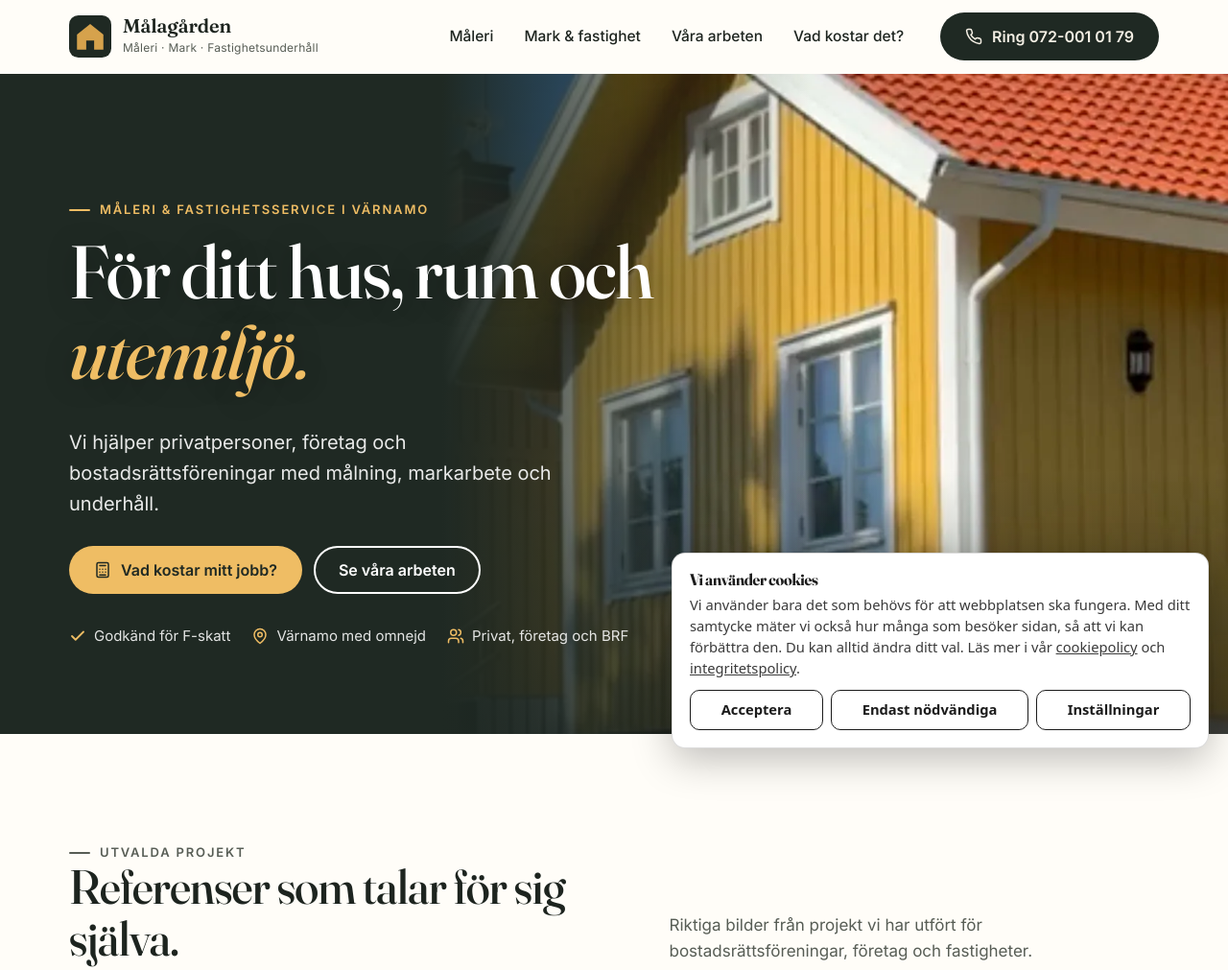
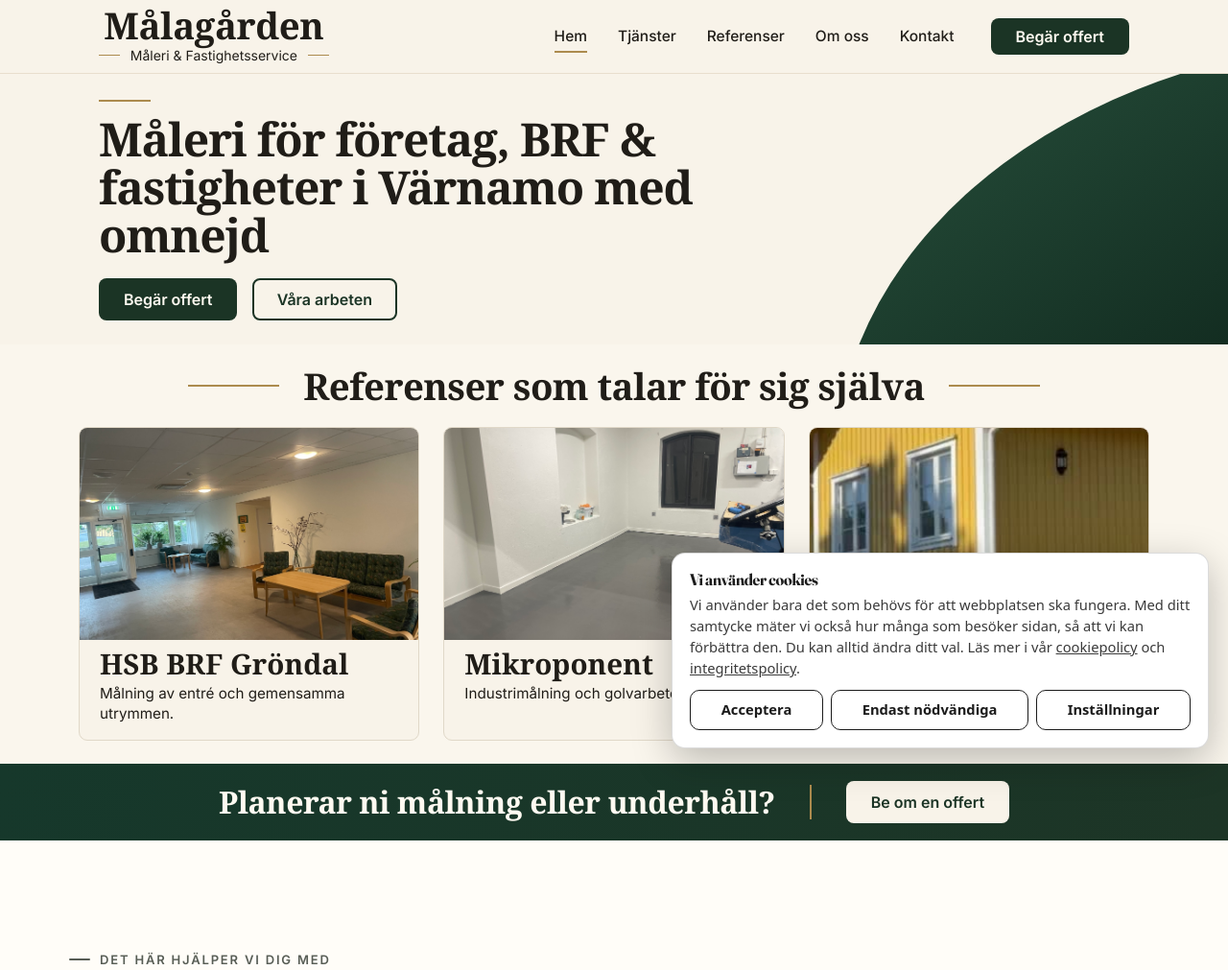
Before and after one commit to malagorden/malagorden.github.io, a plain HTML site: page index.html in a window 1280 px wide. Shown: the top 1011 px of the page at 96% size. Drawn offline with Linux system fonts and the light colour scheme.

Commit message:
Add files via upload

```diff
--- a/index.html
+++ b/index.html
@@ -19,52 +19,264 @@
 <script>document.documentElement.classList.remove('no-js')</script>
 <script type="application/ld+json">{"@context":"https://schema.org","@type":"HousePainter","name":"Målagården","url":"https://malagorden.se/","telephone":"+46720010179","email":"info@malagorden.se","image":"https://malagorden.se/gula-huset-1400.webp","areaServed":"Värnamo med omnejd","address":{"@type":"PostalAddress","addressLocality":"Värnamo","addressCountry":"SE"},"description":"Måleri, gipsning, spackling, golvläggning, markarbete och fastighetsservice i Värnamo med omnejd.","knowsAbout":["Invändig målning","Fasadmålning","Gipsning","Spackling","Golvläggning","Plattor och markarbete","Fastighetsservice"]}</script>
 <script defer src="/cookie.js"></script>
+<style>
+.home-header, .home-intro, .home-references, .home-offer {
+  --home-paper: #f8f3e9;
+  --home-ink: #201d18;
+  --home-green: #1b3425;
+  --home-gold: #ac8b4e;
+  --home-serif: Georgia, 'Times New Roman', serif;
+  color: var(--home-ink);
+}
+.home-header {
+  background: var(--home-paper);
+  border-bottom-color: #e8dece;
+}
+.home-header .hdr-in, .home-intro .wrap {
+  max-width: 1138px;
+}
+.home-header .home-brand {
+  display: grid;
+  gap: 1px;
+  justify-items: center;
+  color: var(--home-ink);
+}
+.home-header .home-brand strong {
+  font: 700 clamp(1.8rem, 3.3vw, 2.4rem)/1 var(--home-serif);
+}
+.home-header .home-brand small {
+  display: flex;
+  align-items: center;
+  gap: .7rem;
+  margin: 0;
+  color: inherit;
+  font-size: .875rem;
+  letter-spacing: 0;
+}
+.home-header .home-brand small::before, .home-header .home-brand small::after {
+  content: '';
+  width: 1.35rem;
+  height: 1px;
+  background: var(--home-gold);
+}
+.home-header .nav a {
+  position: relative;
+  border-radius: 6px;
+}
+.home-header .nav a[aria-current="page"] {
+  background: transparent;
+}
+.home-header .nav a[aria-current="page"]::after {
+  content: '';
+  position: absolute;
+  bottom: 5px;
+  inset-inline: 14px;
+  height: 2px;
+  background: var(--home-gold);
+}
+.home-button {
+  min-height: 44px;
+  border-radius: 8px;
+  padding: 0 24px;
+  background: var(--home-green);
+  color: #fffaf1;
+  font-size: 1rem;
+}
+.home-button:hover { background: #29503a; }
+.home-button-outline {
+  background: transparent;
+  border-color: var(--home-green);
+  color: var(--home-green);
+}
+.home-button-outline:hover { background: #ede7db; }
+.home-intro {
+  position: relative;
+  isolation: isolate;
+  overflow: hidden;
+  background: var(--home-paper);
+  padding: 27px 0 25px;
+}
+.home-intro::after {
+  content: '';
+  position: absolute;
+  z-index: -1;
+  inset: 0 0 0 auto;
+  width: 34%;
+  background: linear-gradient(145deg, #28513d, #132d21);
+  clip-path: ellipse(137% 158% at 143% 145%);
+}
+.home-intro h1 {
+  margin: 0 0 20px;
+  max-width: 790px;
+  font: 700 clamp(2.15rem, 3.94vw, 3rem)/1.04 var(--home-serif);
+  letter-spacing: -.025em;
+}
+.home-intro h1::before {
+  content: '';
+  display: block;
+  width: 3.4rem;
+  height: 2px;
+  margin-bottom: 14px;
+  background: var(--home-gold);
+}
+.home-actions {
+  display: flex;
+  flex-wrap: wrap;
+  gap: .95rem;
+}
+.home-references {
+  background: #faf6ed;
+  padding: 22px 0 24px;
+}
+.home-references > .wrap {
+  max-width: 1180px;
+}
+.home-references h2 {
+  display: flex;
+  align-items: center;
+  justify-content: center;
+  gap: clamp(14px, 2vw, 25px);
+  margin: 0 0 22px;
+  text-align: center;
+  font: 700 clamp(1.75rem, 3.1vw, 2.4rem)/1.1 var(--home-serif);
+}
+.home-references h2::before, .home-references h2::after {
+  content: '';
+  flex: 0 1 95px;
+  height: 2px;
+  background: var(--home-gold);
+}
+.home-projects {
+  display: grid;
+  grid-template-columns: repeat(3, minmax(0, 1fr));
+  gap: clamp(12px, 2vw, 25px);
+}
+.home-project {
+  display: flex;
+  flex-direction: column;
+  overflow: hidden;
+  padding: 0;
+  border: 1px solid #e0d8c8;
+  border-radius: 9px;
+  background: var(--home-paper);
+  color: inherit;
+  font: inherit;
+  text-align: left;
+  cursor: zoom-in;
+}
+.home-project:hover { border-color: var(--home-gold); }
+.home-project img {
+  width: 100%;
+  aspect-ratio: 8 / 5;
+  object-fit: cover;
+}
+.home-project:last-child img { object-position: center 42%; }
+.home-project-copy {
+  display: block;
+  padding: 9px clamp(12px, 1.75vw, 21px) 17px;
+  font-size: .95rem;
+  line-height: 1.35;
+}
+.home-project-copy strong {
+  display: block;
+  margin-bottom: 5px;
+  font: 700 clamp(1.25rem, 2.4vw, 1.85rem)/1.1 var(--home-serif);
+}
+.home-offer {
+  background: linear-gradient(105deg, #16382b, #1d3526);
+  color: #fffaf1;
+}
+.home-offer .wrap {
+  display: flex;
+  justify-content: center;
+  align-items: center;
+  gap: clamp(16px, 3vw, 36px);
+  padding-block: 18px;
+}
+.home-offer h2 {
+  margin: 0;
+  padding-inline-end: clamp(16px, 3vw, 36px);
+  border-inline-end: 2px solid var(--home-gold);
+  font: 700 clamp(1.4rem, 2.65vw, 2rem)/1.12 var(--home-serif);
+}
+.home-button-light, .home-button-light:hover {
+  background: var(--home-paper);
+  color: var(--home-green);
+}
+.home-offer .home-button { flex-shrink: 0; }
+@media (min-width: 901px) {
+  .home-header .hdr-cta { min-height: 38px; }
+}
+@media (max-width: 900px) {
+  .home-title-break { display: none; }
+  .home-intro h1 { max-width: 610px; }
+  .home-intro::after { width: 21%; }
+}
+@media (max-width: 640px) {
+  .home-intro::after { width: 11%; }
+  .home-projects { grid-template-columns: minmax(0, 1fr); }
+  .home-offer .wrap { flex-direction: column; text-align: center; }
+  .home-offer h2 { padding: 0; border: 0; }
+}
+</style>
 </head>
 <body>
 <a class="skip" href="#main"><!--ce:t1-->Hoppa till innehållet</a>
 
-<header class="hdr" id="hdr">
+<header class="hdr home-header" id="hdr">
   <div class="wrap hdr-in">
-    <a class="brand" href="/" aria-label="Målagården – startsida"><svg class="brand-mark" viewBox="0 0 64 64" aria-hidden="true"><rect width="64" height="64" rx="14" fill="#1f2923"/><path d="M12 29 32 13l20 16v23H38V38H26v14H12Z" fill="#d6a24c"/></svg><span><strong><!--ce:t2-->Målagården</strong><small><!--ce:t3-->Måleri · Mark · Fastighetsunderhåll</small></span></a>
-    <nav class="nav" id="nav" aria-label="Huvudmeny"><a href="/maleri.html"><!--ce:t4-->Måleri</a><a href="/mark-fastighet.html"><!--ce:t5-->Mark & fastighet</a><a href="/vara-arbeten.html"><!--ce:t6-->Våra arbeten</a><a href="/offert.html"><!--ce:t7-->Vad kostar det?</a></nav>
-    <a class="btn btn-dark hdr-cta" href="tel:+46720010179"><svg viewBox="0 0 24 24" fill="none" stroke="currentColor" stroke-width="2" stroke-linecap="round" stroke-linejoin="round" aria-hidden="true"><path d="M22 16.9v3a2 2 0 0 1-2.2 2 19.8 19.8 0 0 1-8.6-3.1 19.5 19.5 0 0 1-6-6A19.8 19.8 0 0 1 2.1 4.2 2 2 0 0 1 4.1 2h3a2 2 0 0 1 2 1.7c.1.9.4 1.8.7 2.7a2 2 0 0 1-.5 2.1L8 9.8a16 16 0 0 0 6 6l1.3-1.3a2 2 0 0 1 2.1-.4c.9.3 1.8.6 2.7.7a2 2 0 0 1 1.7 2Z"/></svg><span><!--ce:t8-->Ring 072-001 01 79</span></a>
-    <button class="menu-btn" type="button" aria-expanded="false" aria-controls="nav"><!--ce:t9-->Meny</button>
+    <a class="brand home-brand" href="/" aria-label="Målagården – startsida">
+      <strong>Målagården</strong>
+      <small>Måleri &amp; Fastighetsservice</small>
+    </a>
+    <nav class="nav" id="nav" aria-label="Huvudmeny">
+      <a href="/" aria-current="page">Hem</a>
+      <a href="#tjanster">Tjänster</a>
+      <a href="#arbeten">Referenser</a>
+      <a href="#om">Om oss</a>
+      <a href="#kontakt">Kontakt</a>
+    </nav>
+    <a class="btn home-button hdr-cta" href="/offert.html">Begär offert</a>
+    <button class="menu-btn" type="button" aria-expanded="false" aria-controls="nav">Meny</button>
   </div>
 </header>
 <main id="main">
+  <section class="home-intro" aria-labelledby="home-title">
+    <div class="wrap">
+      <h1 id="home-title">Måleri för företag, BRF &amp;<br class="home-title-break"> fastigheter i Värnamo med omnejd</h1>
+      <div class="home-actions">
+        <a class="btn home-button" href="/offert.html">Begär offert</a>
+        <a class="btn home-button home-button-outline" href="/vara-arbeten.html">Våra arbeten</a>
+      </div>
+    </div>
+  </section>
 
-<section class="hero hero-tall">
-  <img src="/gula-huset-800.webp" srcset="/gula-huset-480.webp 480w, /gula-huset-800.webp 800w, /gula-huset-1400.webp 1089w" sizes="(min-width: 900px) 64vw, 100vw" width="1089" height="1536" alt="Nymålat gult trähus med vita detaljer" fetchpriority="high" data-ce="i1">
-  <div class="wrap hero-in">
-    <p class="eyebrow light"><!--ce:t10-->Måleri &amp; fastighetsservice i Värnamo</p>
-    <h1><!--ce:t11-->För ditt hus, rum och <em><!--ce:t12-->utemiljö.</em></h1>
-    <p class="lead"><!--ce:t13-->Vi hjälper privatpersoner, företag och bostadsrättsföreningar med målning, markarbete och underhåll.</p>
-    <div class="hero-actions">
-      <a class="btn btn-gold" href="/offert.html"><svg viewBox="0 0 24 24" fill="none" stroke="currentColor" stroke-width="2" stroke-linecap="round" stroke-linejoin="round" aria-hidden="true"><rect x="4" y="2" width="16" height="20" rx="2"/><path d="M8 6h8M8 11h.01M12 11h.01M16 11h.01M8 15h.01M12 15h.01M16 15h.01M8 19h8"/></svg><span><!--ce:t14-->Vad kostar mitt jobb?</span></a>
-      <a class="btn btn-ghost" href="/vara-arbeten.html"><span><!--ce:t15-->Se våra arbeten</span></a>
+  <section class="home-references" id="arbeten" aria-labelledby="references-title">
+    <div class="wrap">
+      <h2 id="references-title">Referenser som talar för sig själva</h2>
+      <div class="home-projects" data-lightbox>
+        <button type="button" class="home-project" data-cap="HSB BRF Gröndal – målning av entré och gemensamma utrymmen">
+          <img src="/hsb-brf-grondal.jpeg" width="1536" height="1152" alt="Entré och gemensamt utrymme i HSB BRF Gröndal" decoding="async">
+          <span class="home-project-copy"><strong>HSB BRF Gröndal</strong><span>Målning av entré och gemensamma utrymmen.</span></span>
+        </button>
+        <button type="button" class="home-project" data-cap="Mikroponent – industrimålning och golvarbete i Värnamo">
+          <img src="/mikroponent.jpeg" width="1536" height="1152" alt="Industrigolvarbete hos Mikroponent i Värnamo" decoding="async">
+          <span class="home-project-copy"><strong>Mikroponent</strong><span>Industrimålning och golvarbete i Värnamo.</span></span>
+        </button>
+        <button type="button" class="home-project" data-cap="Toftaholm Herrgård – invändig och utvändig målning">
+          <img src="/toftaholm-herrgard.jpeg" width="320" height="568" alt="Fasad på Toftaholm Herrgård" decoding="async">
+          <span class="home-project-copy"><strong>Toftaholm Herrgård</strong><span>Invändig och utvändig målning.</span></span>
+        </button>
+      </div>
     </div>
-    <ul class="hero-facts">
-      <li><svg viewBox="0 0 24 24" fill="none" stroke="currentColor" stroke-width="2.4" stroke-linecap="round" stroke-linejoin="round" aria-hidden="true"><path d="M20 6 9 17l-5-5"/></svg><span><!--ce:t16-->Godkänd för F-skatt</span></li>
-      <li><svg viewBox="0 0 24 24" fill="none" stroke="currentColor" stroke-width="2" stroke-linecap="round" stroke-linejoin="round" aria-hidden="true"><path d="M20 10c0 6-8 12-8 12s-8-6-8-12a8 8 0 0 1 16 0Z"/><circle cx="12" cy="10" r="3"/></svg><span><!--ce:t17-->Värnamo med omnejd</span></li>
-      <li><svg viewBox="0 0 24 24" fill="none" stroke="currentColor" stroke-width="2" stroke-linecap="round" stroke-linejoin="round" aria-hidden="true"><path d="M16 21v-2a4 4 0 0 0-4-4H6a4 4 0 0 0-4 4v2"/><circle cx="9" cy="7" r="4"/><path d="M22 21v-2a4 4 0 0 0-3-3.9M16 3.1a4 4 0 0 1 0 7.8"/></svg><span><!--ce:t18-->Privat, företag och BRF</span></li>
-    </ul>
-  </div>
-</section>
+  </section>
 
-<section class="sec" id="arbeten">
-  <div class="wrap">
-    <div class="sec-head rv">
-      <div><p class="eyebrow"><!--ce:t51-->Utvalda projekt</p><h2><!--ce:t52-->Referenser som talar för sig själva.</h2></div>
-      <p><!--ce:t53-->Riktiga bilder från projekt vi har utfört för bostadsrättsföreningar, företag och fastigheter.</p>
+  <section class="home-offer" aria-labelledby="home-offer-title">
+    <div class="wrap">
+      <h2 id="home-offer-title">Planerar ni målning eller underhåll?</h2>
+      <a class="btn home-button home-button-light" href="/offert.html">Be om en offert</a>
     </div>
-    <div class="gal gal-projects" data-lightbox>
-      <button type="button" class="rv" data-cap="HSB BRF Gröndal – målning av entré och gemensamma utrymmen"><img src="/hsb-brf-grondal.jpeg" width="1536" height="1152" alt="Entré och gemensamt utrymme i HSB BRF Gröndal" loading="lazy" decoding="async"><span class="cap"><small>Bostadsrättsförening</small>HSB BRF Gröndal</span></button>
-      <button type="button" class="rv" style="--i:1" data-cap="Mikroponent – industrimålning och golvarbete i Värnamo"><img src="/mikroponent.jpeg" width="1536" height="1152" alt="Industrigolvarbete hos Mikroponent i Värnamo" loading="lazy" decoding="async"><span class="cap"><small>Industrimålning</small>Mikroponent</span></button>
-      <button type="button" class="rv" style="--i:2" data-cap="Toftaholm Herrgård – invändig och utvändig målning"><img src="/toftaholm-herrgard.jpeg" width="320" height="568" alt="Fasad på Toftaholm Herrgård" loading="lazy" decoding="async"><span class="cap"><small>Fastighet</small>Toftaholm Herrgård</span></button>
-    </div>
-    <p style="margin-top:24px"><a class="link" href="/vara-arbeten.html"><!--ce:t54-->Se alla arbeten <svg viewBox="0 0 24 24" fill="none" stroke="currentColor" stroke-width="2" stroke-linecap="round" stroke-linejoin="round" aria-hidden="true"><path d="M5 12h14M13 6l6 6-6 6"/></svg></a></p>
-  </div>
-</section>
+  </section>
 
 <section class="sec" id="tjanster">
   <div class="wrap">
@@ -173,5 +385,12 @@
 </footer>
 <div class="mbar" id="mbar" data-ce-skip><a class="btn btn-line" href="tel:+46720010179"><svg viewBox="0 0 24 24" fill="none" stroke="currentColor" stroke-width="2" stroke-linecap="round" stroke-linejoin="round" aria-hidden="true"><path d="M22 16.9v3a2 2 0 0 1-2.2 2 19.8 19.8 0 0 1-8.6-3.1 19.5 19.5 0 0 1-6-6A19.8 19.8 0 0 1 2.1 4.2 2 2 0 0 1 4.1 2h3a2 2 0 0 1 2 1.7c.1.9.4 1.8.7 2.7a2 2 0 0 1-.5 2.1L8 9.8a16 16 0 0 0 6 6l1.3-1.3a2 2 0 0 1 2.1-.4c.9.3 1.8.6 2.7.7a2 2 0 0 1 1.7 2Z"/></svg><span>Ring</span></a><a class="btn btn-gold" href="/offert.html"><svg viewBox="0 0 24 24" fill="none" stroke="currentColor" stroke-width="2" stroke-linecap="round" stroke-linejoin="round" aria-hidden="true"><rect x="4" y="2" width="16" height="20" rx="2"/><path d="M8 6h8M8 11h.01M12 11h.01M16 11h.01M8 15h.01M12 15h.01M16 15h.01M8 19h8"/></svg><span>Vad kostar det?</span></a></div>
 <script src="/site.js?v=mvffbmeh" defer></script>
+<script>
+document.getElementById('nav').addEventListener('click', function (event) {
+  if (!event.target.closest('a[href^="#"]')) return;
+  var menu = document.querySelector('.home-header .menu-btn');
+  if (menu.getAttribute('aria-expanded') === 'true') menu.click();
+});
+</script>
 </body>
 </html>
```
